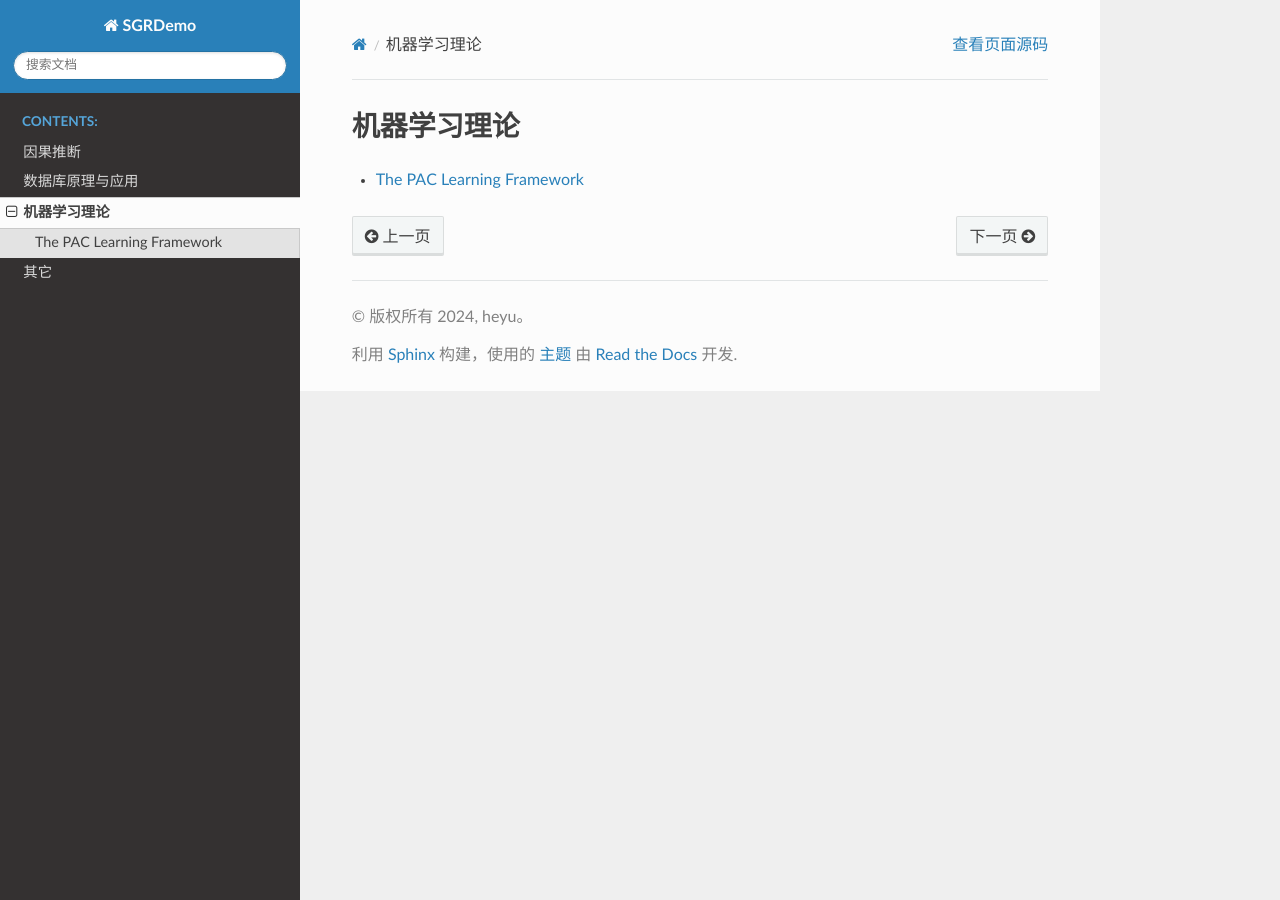
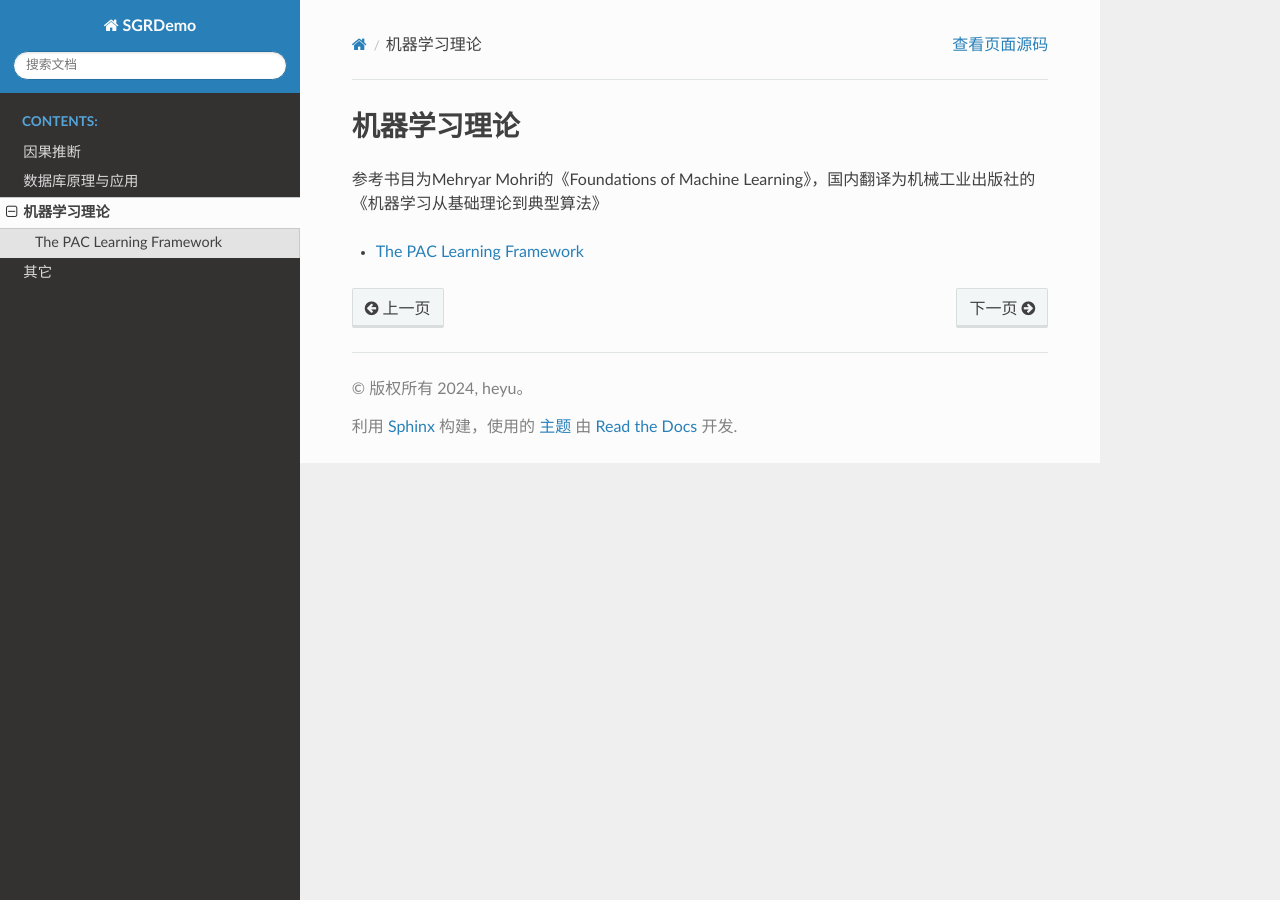
Before and after one commit to heyu58/SGR, a Sphinx documentation site: the page built from source/MachineLearning/index.rst, in a window 1280 px wide. Built offline with Sphinx 7.4.7 and the Read the Docs theme 3.1.0, drawn with Linux system fonts in a browser that asks for light colours.

```diff
--- a/source/MachineLearning/index.rst
+++ b/source/MachineLearning/index.rst
@@ -5,6 +5,17 @@
 
 机器学习理论
 =====================
+参考书目为Mehryar Mohri的《Foundations of Machine Learning》，国内翻译为机械工业出版社的《机器学习从基础理论到典型算法》
+
+
+
+
+.. figure: D:\github本地克隆仓库\SGR\source\MachineLearning\ML_image1.png
+   :alt: book
+   :align: center
+   :caption: book
+
+
 .. toctree::
    :maxdepth: 1
    :titlesonly:
```
Also changed, not shown: source/MachineLearning/ML_image1.png (added).
